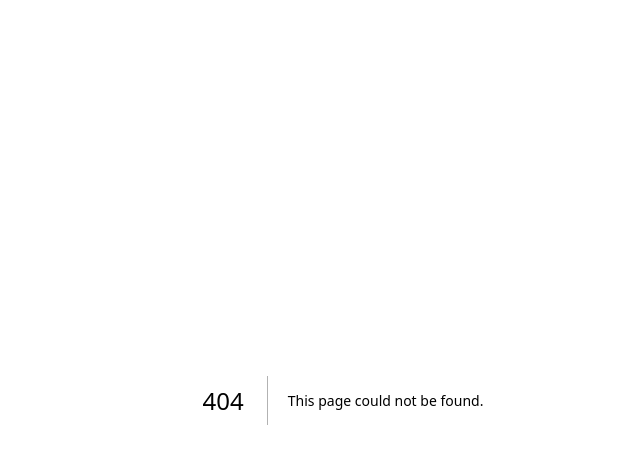
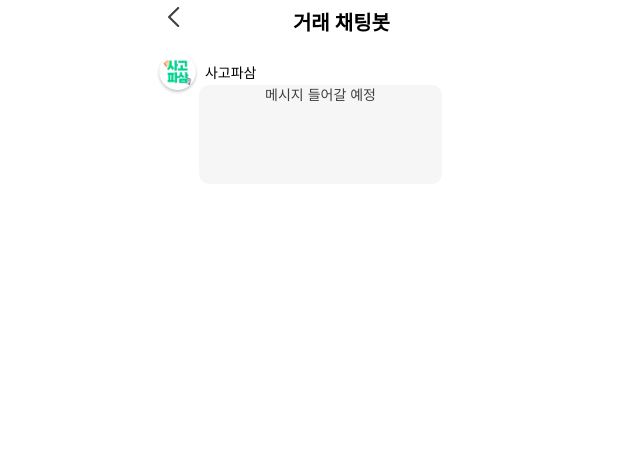
Before and after one commit to wan2daaa/4983-client, a Next.js app: page /chatbot in a window 1280 px wide. Before the commit this address had no page. Shown: the top 464 px of the page, without its empty margins (297-937 px from the left). Built offline with nearby package versions, Linux system fonts and the light colour scheme.

Commit message:
feat: 채팅봇 컴포넌트 구현
채팅봇 메시지, 버튼은 추후에 서버 작업 끝나면 구현 예정

```diff
--- /dev/null
+++ b/src/components/pages/chatbot/chatbot-layout/ChatbotLayout.style.tsx
@@ -0,0 +1,40 @@
+import styled from "styled-components";
+import BackButtonSvg from "../../../../../public/assets/image/BackButton.svg";
+
+export const Div = styled.div`
+  position: relative;
+  width: 23.4375rem;
+  height: 48rem;
+  background: #fff;
+`;
+
+export const TitleDiv = styled.div`
+  position: relative;
+  width: 23.4375rem;
+  height: 2.75rem;
+  display: flex;
+  justify-content: center;
+  background: var(--b-00, #fff);
+`;
+
+export const TitleA = styled.a`
+  position: absolute;
+  top: 0.44rem;
+  left: 9.06rem;
+  width: 6.375rem;
+  height: 2.125rem;
+  color: #000;
+  //font-family: SF Pro Display;
+  font-size: 1.25rem;
+  font-style: normal;
+  font-weight: 700;
+  line-height: normal;
+`;
+
+export const TitleBackButton = styled(BackButtonSvg)`
+  position: absolute;
+  top: 0.44rem;
+  left: 1rem;
+  width: 1.25rem;
+  height: 1.25rem;
+`;
--- /dev/null
+++ b/src/components/pages/chatbot/chatbot-layout/ChatbotLayout.tsx
@@ -0,0 +1,17 @@
+import * as style from "@/components/pages/chatbot/chatbot-layout/ChatbotLayout.style";
+import Link from "next/link";
+import ChatbotMessageForm from "@/components/pages/chatbot/chatbot-message-form/ChatbotMessageForm";
+
+export default function ChatbotLayout() {
+  return (
+    <style.Div>
+      <style.TitleDiv>
+        <Link href="/">
+          <style.TitleBackButton />
+        </Link>
+        <style.TitleA>거래 채팅봇</style.TitleA>
+      </style.TitleDiv>
+      <ChatbotMessageForm />
+    </style.Div>
+  );
+}
--- /dev/null
+++ b/src/components/pages/chatbot/chatbot-message-form/ChatbotMessageForm.style.tsx
@@ -0,0 +1,43 @@
+import styled from "styled-components";
+
+export const Box = styled.div`
+  position: relative;
+`;
+
+export const ChatbotProfileDiv = styled.div`
+  position: absolute;
+  top: 0.5rem;
+  left: 0.5rem;
+  width: 1.25rem;
+  height: 1.25rem;
+`;
+
+export const ChatbotName = styled.a`
+  position: absolute;
+  top: 1.19rem;
+  left: 3.56rem;
+  color: #000;
+  font-family: SF Pro Display;
+  font-size: 0.875rem;
+  font-style: normal;
+  font-weight: 400;
+  line-height: 1.25rem;
+`;
+
+export const ChabotMessageDiv = styled.div`
+  position: absolute;
+  top: 2.56rem;
+  left: 3.19rem;
+  width: 15.1875rem;
+  height: 6.1875rem;
+  border-radius: 0.625rem;
+  background: #f6f6f6;
+
+  text-align: center;
+  color: var(--b-80, #414141);
+  font-family: SF Pro Display;
+  font-size: 0.875rem;
+  font-style: normal;
+  font-weight: 400;
+  line-height: 1.25rem;
+`;
--- /dev/null
+++ b/src/components/pages/chatbot/chatbot-message-form/ChatbotMessageForm.tsx
@@ -0,0 +1,20 @@
+import * as style from "@/components/pages/chatbot/chatbot-message-form/ChatbotMessageForm.style";
+import Image from "next/image";
+
+export default function ChatbotMessageForm() {
+  return (
+    <style.Box>
+      <style.ChatbotProfileDiv>
+        <Image
+          src="/assets/image/Profile.png"
+          loader={() => "/assets/image/Profile.png"}
+          width={43}
+          height={43}
+          alt="profile"
+        />
+      </style.ChatbotProfileDiv>
+      <style.ChatbotName>사고파삼</style.ChatbotName>
+      <style.ChabotMessageDiv>메시지 들어갈 예정</style.ChabotMessageDiv>
+    </style.Box>
+  );
+}
--- /dev/null
+++ b/src/pages/chatbot.tsx
@@ -0,0 +1,5 @@
+import ChatbotLayout from "@/components/pages/chatbot/chatbot-layout/ChatbotLayout";
+
+export default function Chatbot() {
+  return <ChatbotLayout />;
+}
```
Also changed, not shown: public/assets/image/BackButton.svg (added), public/assets/image/Profile.png (added).
